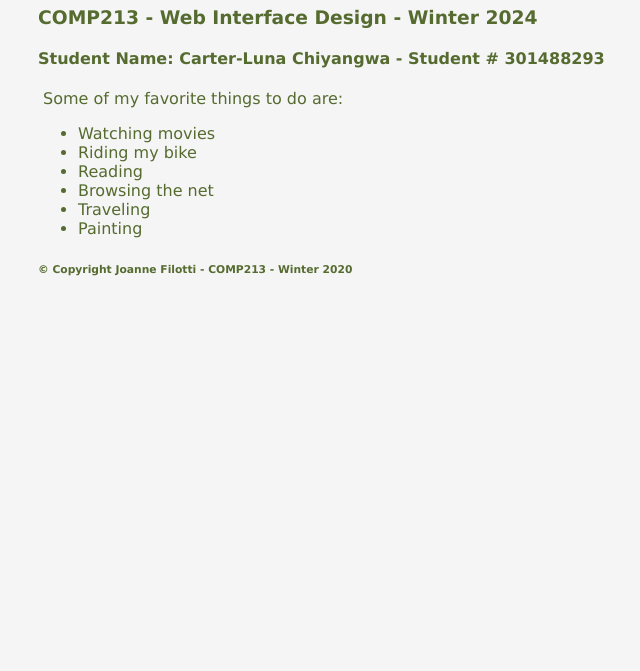
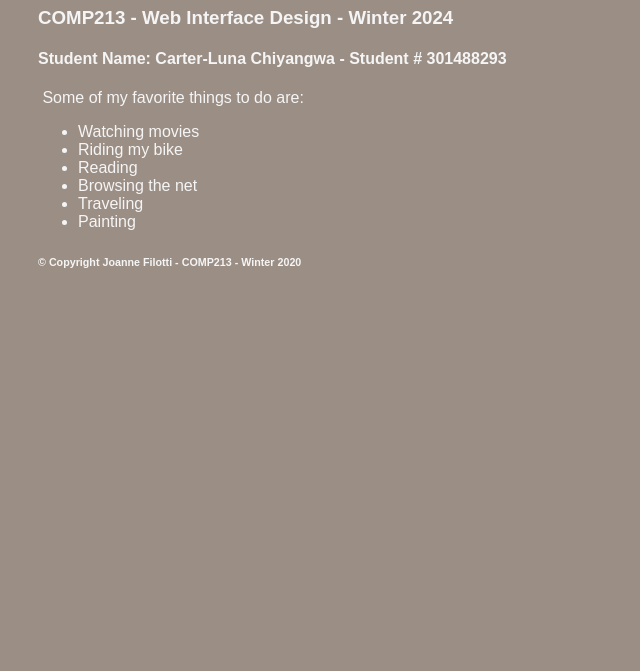
Before and after one commit to carterchiy/assignmentdirectory, a plain HTML site: page index.html in a window 1280 px wide. Shown: the part 129-800 px from the top of the page, without its empty margins (112-752 px from the left). Drawn offline with Linux system fonts and the light colour scheme.

Commit message:
Add files via upload

```diff
--- a/index.html
+++ b/index.html
@@ -7,9 +7,9 @@
   </head>
   <body
     style="
-      font-family: Verdana;
-      color: darkolivegreen;
-      background-color: whitesmoke;
+      font-family: Arial, Helvetica, sans-serif;
+      color: whitesmoke;
+      background-color: rgb(155, 142, 133);
     "
   >
     <div style="width: 980px; margin-left: auto; margin-right: auto">
```
